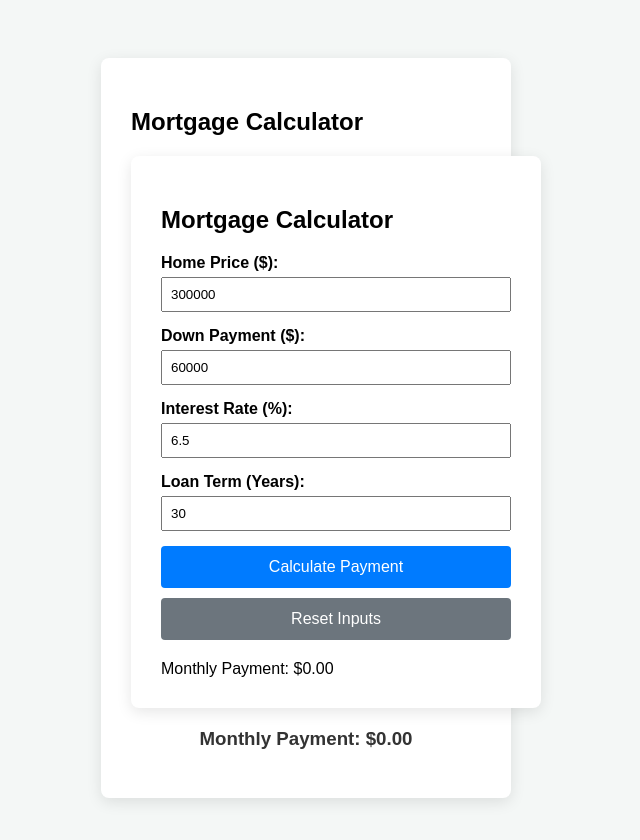
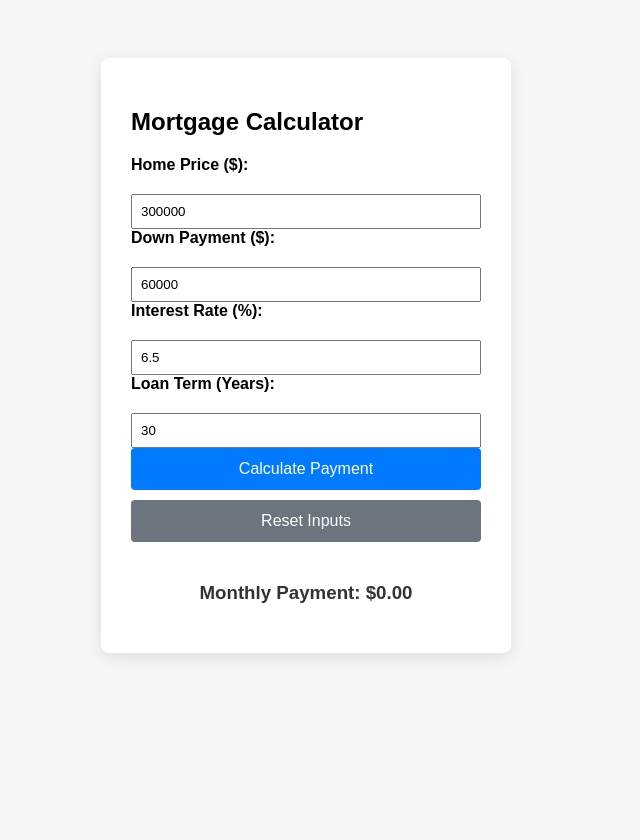
Before and after one commit to gurshabadsinghsethi237-wq/mortgage_calcualator, a plain HTML site: page index.html in a window 1280 px wide. Shown: the whole page, without its empty margins (334-974 px from the left). After the commit the page ends 800 px from the top, so only its background shows below. Drawn offline with Linux system fonts and the light colour scheme.

Commit message:
Update index.html

```diff
--- a/index.html
+++ b/index.html
@@ -2,23 +2,31 @@
 <html lang="en">
 <head>
     <meta charset="UTF-8">
+    <meta name="viewport" content="width=device-width, initial-scale=1.0">
     <title>Interactive Mortgage Tool</title>
     <link rel="stylesheet" href="style.css">
 </head>
-<body><div class="calculator-card">
-    <h2>Mortgage Calculator</h2>
+<body>
     <div class="calculator-card">
         <h2>Mortgage Calculator</h2>
-        <label>Home Price ($): <input type="number" id="price" value="300000"></label>
-        <label>Down Payment ($): <input type="number" id="down" value="60000"></label>
-        <label>Interest Rate (%): <input type="number" id="rate" value="6.5" step="0.1"></label>
-        <label>Loan Term (Years): <input type="number" id="term" value="30"></label>
+
+        <label>Home Price ($):</label>
+        <input type="number" id="price" value="300000">
+
+        <label>Down Payment ($):</label>
+        <input type="number" id="down" value="60000">
+
+        <label>Interest Rate (%):</label>
+        <input type="number" id="rate" value="6.5" step="0.1">
+
+        <label>Loan Term (Years):</label>
+        <input type="number" id="term" value="30">
+
         <button onclick="calculateMortgage()">Calculate Payment</button>
-        <button onclick="clearFields()" class="reset-btn">Reset Inputs</button
+        <button onclick="clearFields()" class="reset-btn">Reset Inputs</button>
+
         <h3 id="result">Monthly Payment: $0.00</h3>
     </div>
     <script src="script.js"></script>
 </body>
 </html>
-<script src="script.js"></script>
-<h3 id="result">Monthly Payment: $0.00</h3>
```
